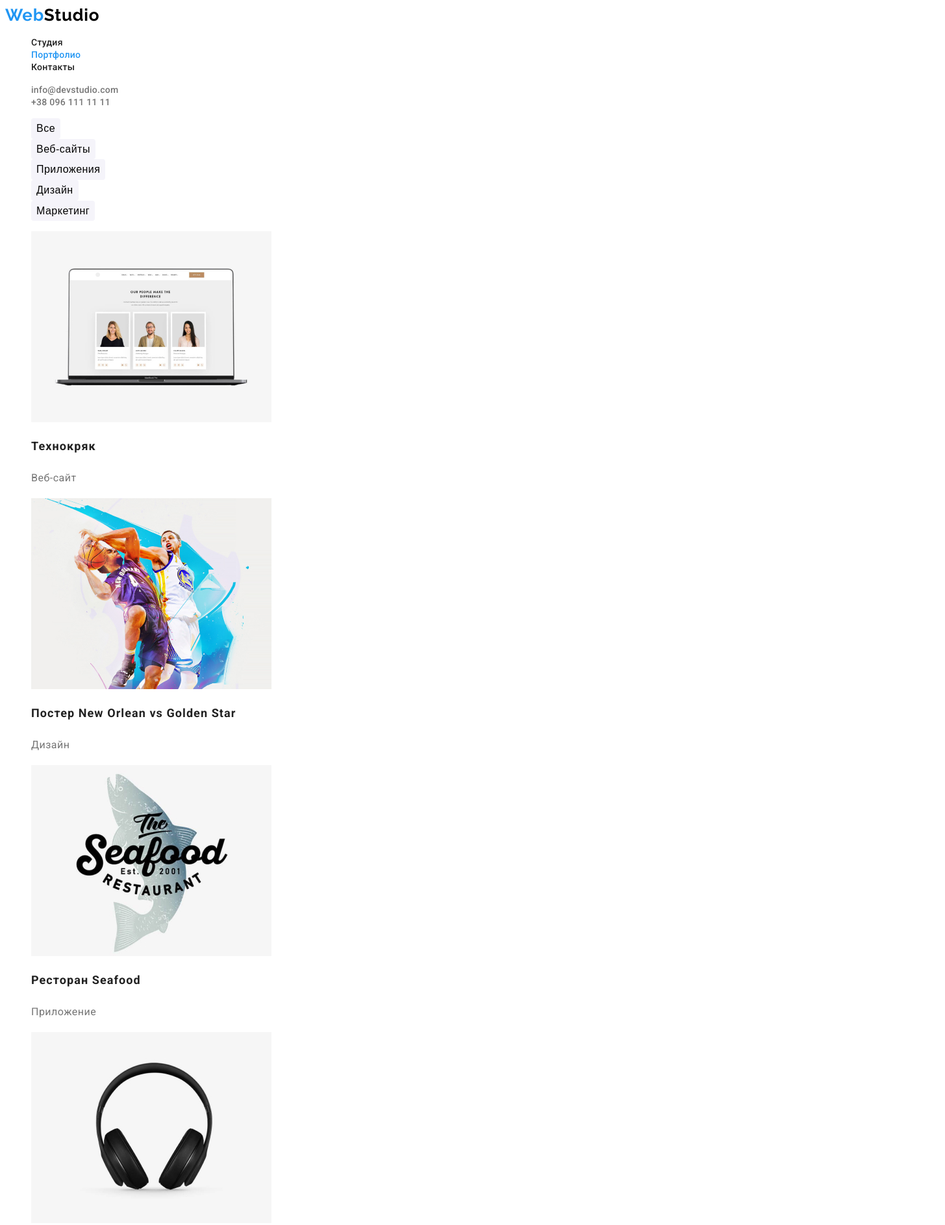
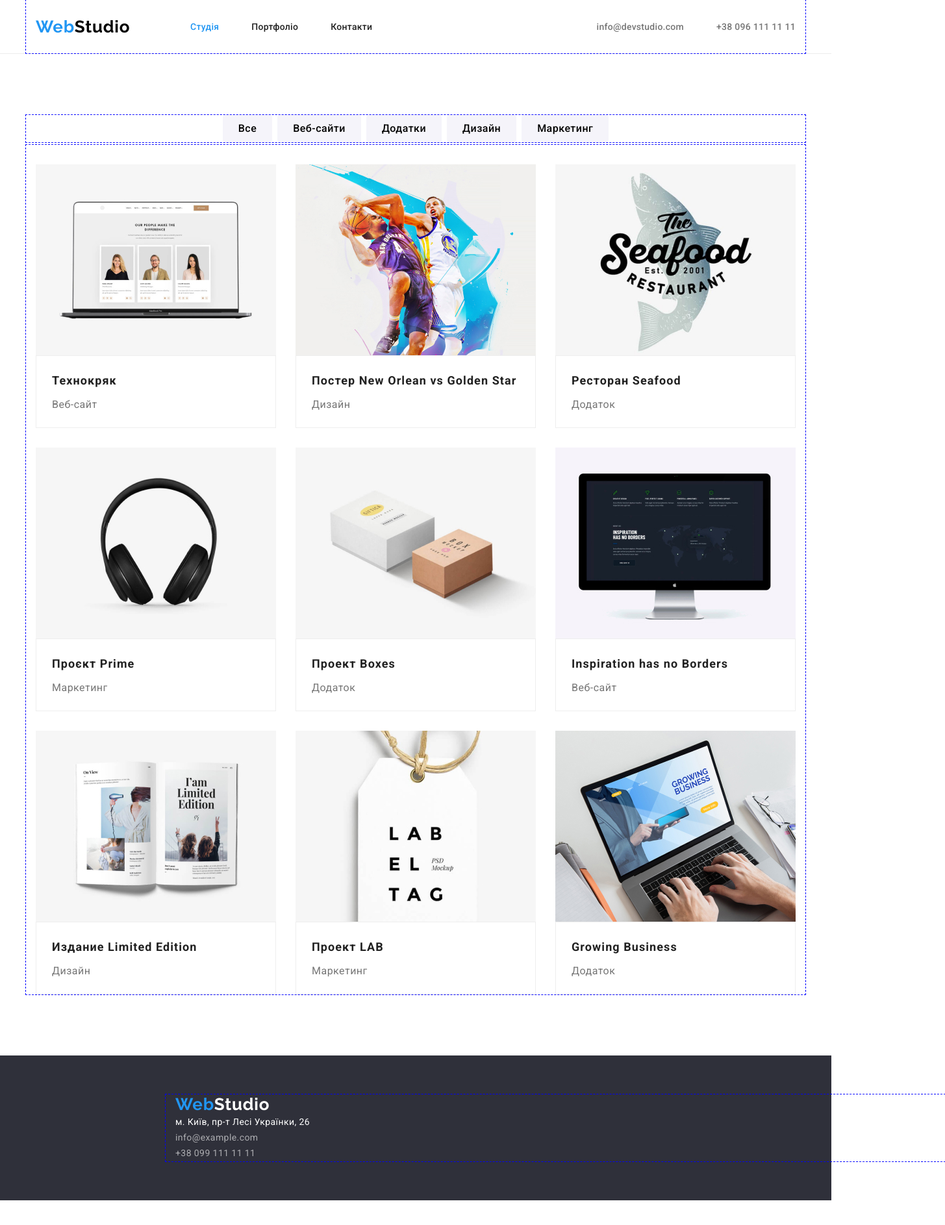
Before and after one commit to nivroku/goit-markup-hw-02, a plain HTML site: page portfolio.html in a window 1280 px wide. Shown: the top 1886 px of the page at 65% size, 1455 px wide, since content can reach past the window. After the commit the page ends 1848 px from the top, so only its background shows below. Drawn offline with nearby package versions, Linux system fonts and the light colour scheme.

Commit message:
Модуль 3 - Блокова модель, Flexbox

```diff
--- a/portfolio.html
+++ b/portfolio.html
@@ -4,7 +4,10 @@
     <meta charset="UTF-8">
     <meta http-equiv="X-UA-Compatible" content="IE=edge">
     <meta name="viewport" content="width=device-width, initial-scale=1.0">
-    <title>Портфолио</title>
+    <title>Портфоліо</title>
+    <!--Normalize s-->
+    <link rel="stylesheet" href="https://cdn.jsdelivr.net/npm/modern-normalize@1.1.0/modern-normalize.min.css">
+    <!--Normalize e-->
     <link rel="preconnect" href="https://fonts.googleapis.com">
     <link rel="preconnect" href="https://fonts.gstatic.com" crossorigin>
     <link
@@ -14,107 +17,117 @@
 </head>
 <body>
     <!-- Шапка-->
-    <header>
-        <nav>
-            <a href="#" class="logo"><span class="logo-web">Web</span><span class="logo-studio">Studio</span></a>
-            <ul class="list">
-                <li><a href="./index.html" class="site-nav">Студия</a></li>
-                <li><a href="#" class="site-nav name-portfolio">Портфолио</a></li>
-                <li><a href="#" class="site-nav">Контакты</a></li>
+    <header class="header-wrapper">
+        <div class="container header-container">
+            <nav class="header-nav">
+                <a href="#" class="logo logo-header"><span class="logo-web">Web</span><span
+                        class="logo-studio">Studio</span></a>
+                <ul class="list header-list">
+                    <li><a href="#" class="site-nav name-studio">Студія</a></li>
+                    <li><a href="./portfolio.html" class="site-nav">Портфоліо</a></li>
+                    <li><a href="#" class="site-nav">Контакти</a></li>
                 </ul>
             </nav>
-        <ul class="list">
-            <li><a class="contacts-header" href="info@devstudio.com">info@devstudio.com</a></li>
-            <li><a class="contacts-header" href="tell:+380961111111">+38 096 111 11 11</a></li>
+            <ul class="list header-contacts">
+                <li><a class="contacts-header header-site" href="info@devstudio.com">info@devstudio.com</a></li>
+                <li><a class="contacts-header header-phone" href="tell:+380961111111">+38 096 111 11 11</a></li>
             </ul>
+        </div>
     </header>
     <main>
-        <section>
-           <ul class="list">
+        <section class="section">
+            <div class="container">
+             <ul class="list flex-portfolio-buttons">
                  <li><button type="button" class="button-portfolio">Все</button></li>
-             <li><button type="button" class="button-portfolio">Веб-сайты</button></li>
-             <li><button type="button" class="button-portfolio">Приложения</button></li>
+                 <li><button type="button" class="button-portfolio">Веб-сайти</button></li>
+                 <li><button type="button" class="button-portfolio">Додатки</button></li>
                  <li><button type="button" class="button-portfolio">Дизайн</button></li>
                  <li><button type="button" class="button-portfolio">Маркетинг</button></li>
              </ul>
-            <ul class="list">
-                <li>
+            </div>
+            <div class="container">
+              <ul class="list flex-portfolio portfolio-wrapper portfolio-title">
+                 <li class="portfolio-cards">
                      <a href="#" class="link">
                      <img src="./images/img-tehno.jpg" alt="laptop" width="370">
-                    <h2 class="project-title">Технокряк</h2>
-                    <p class="project-description">Веб-сайт</p>
+                     <div><h2 class="project-title">Технокряк</h2>
+                     <p class="project-description">Веб-сайт</p></div>
                      </a>
                  </li>
-                <li>
+                 <li class="portfolio-cards">
                      <a href="#">
                      <img src="./images/img-orlean.jpg" alt="Постер New Orlean vs Golden Star" width="370">
-                    <h2 class="project-title">Постер New Orlean vs Golden Star</h2>
-                    <p class="project-description">Дизайн</p>
+                     <div><h2 class="project-title">Постер New Orlean vs Golden Star</h2>
+                     <p class="project-description">Дизайн</p></div>
                      </a>
                   </li>
-                <li>
+                 <li class="portfolio-cards">
                      <a href="#">
                      <img src="./images/img-seafood.jpg" alt="Seafood" width="370">
-                    <h2 class="project-title">Ресторан Seafood</h2>
-                    <p class="project-description">Приложение</p>
+                     <div><h2 class="project-title">Ресторан Seafood</h2>
+                     <p class="project-description">Додаток</p></div>
                      </a>
                  </li>
-                <li>
+                 <li class="portfolio-cards">
                      <a href="#">
                      <img src="./images/img-prime.jpg" alt="headphone" width="370">
-                    <h2 class="project-title">Проект Prime</h2>
-                    <p class="project-description">Маркетинг</p>
+                     <div><h2 class="project-title">Проєкт Prime</h2>
+                     <p class="project-description">Маркетинг</p></div>
                      </a>
                  </li>
-                <li>
+                 <li class="portfolio-cards">
                      <a href="#">
                      <img src="./images/img-boxes.jpg" alt="Boxes" width="370">
-                    <h2 class="project-title">Проект Boxes</h2>
-                    <p class="project-description">Приложение</p>
+                     <div><h2 class="project-title">Проект Boxes</h2>
+                     <p class="project-description">Додаток</p></div>
                      </a>
                  </li>
-                <li>
+                 <li class="portfolio-cards">
                      <a href="#">
                      <img src="./images/img-inspiration.jpg" alt="monitor" width="370">
-                    <h2 class="project-title">Inspiration has no Borders</h2>
-                    <p class="project-description">Веб-сайт</p>
+                     <div><h2 class="project-title">Inspiration has no Borders</h2>
+                     <p class="project-description">Веб-сайт</p></div>
                      </a>
                  </li>
-                <li>
+                 <li class="portfolio-cards">
                      <a href="#">
                      <img src="./images/img-limited.jpg" alt="magazine" width="370">
-                    <h2 class="project-title">Издание Limited Edition</h2>
-                    <p class="project-description">Дизайн</p>
+                     <div><h2 class="project-title">Издание Limited Edition</h2>
+                    <p class="project-description">Дизайн</p></div>
                      </a>
                   </li>
-                <li>
+                  <li class="portfolio-cards">
                      <a href="#">
                      <img src="./images/img-lab.jpg" alt="emblem" width="370">
-                    <h2 class="project-title">Проект LAB</h2>
-                    <p class="project-description">Маркетинг</p>
+                     <div><h2 class="project-title">Проект LAB</h2>
+                    <p class="project-description">Маркетинг</p></div>
                      </a>
                   </li>
-                <li>
+                  <li class="portfolio-cards">
                      <a href="#">
                      <img src="./images/img-business.jpg" alt="laptop and hands" width="370">
-                    <h2 class="project-title">Growing Business</h2>
-                    <p class="project-description">Приложение</p>
+                     <div><h2 class="project-title">Growing Business</h2>
+                    <p class="project-description">Додаток</p></div>
                      </a>
                   </li>
+
               </ul>
+         </div>
         </section>
 
     </main>
     <!--Підвал-->
     <footer class="footer">
+        <div class="container">
           <a href="#" class="logo"><span class="logo-web">Web</span><span class="logo-studio-footer">Studio</span></a>
           <address>
              <ul class="list">
-                <li><a class="adress-footer" href="#">г. Киев, пр-т Леси Украинки, 26</a></li>
+                 <li><a class="adress-footer" href="#">м. Київ, пр-т Лесі Українки, 26</a></li>
                  <li><a class="contacts-footer" href="info@example.com">info@example.com</a></li>
                  <li><a class="contacts-footer" href="tell:+380991111111">+38 099 111 11 11</a></li>
              </ul>
           </address>
+      </div>
     </footer>
 </body>
 </html>
--- a/styles.css
+++ b/styles.css
@@ -1,4 +1,13 @@
 /*General*/
+
+/* html {
+    box-sizing: border-box;}
+
+*,
+*::before,
+*::after {
+    box-sizing: inherit;}*/
+
 :root{
     --brand-color: #2196F3;
     --footer-background-color: #2F303A;
@@ -11,8 +20,44 @@ body{
     color: var(--text-color);
 }
 
+/*скидання стилів s*/
+
+a {
+    text-decoration: none;
+    color: currentColor;}
+
+h1, h2, h3, h4, h5, h6, p {
+    margin: 0;}
+
+ul, ol {
+    list-style: none;
+    padding: 0;
+    margin: 0;}
+
+img{
+    display: block;
+}
+/*скидання стилів e*/
+
+.container {
+    width: 1200px;
+    margin: 0 auto;
+    padding: 0 15px;
+    outline: 1px dashed blue;
+}
+
+
+
+
 /*logo*/
+.header-container {
+    display: flex;
+    align-items: center;
+}
 
+.header-wrapper {
+    border-bottom: 1px solid #ECECEC;
+}
 .logo {
     font-family: 'Raleway';
     font-style: normal;
@@ -22,6 +67,41 @@ body{
     letter-spacing: 0.03em;
 }
 
+.logo-header {
+    width: 145px;
+    /* margin-left: 215px;  */
+    margin-right: 93px;
+}
+
+.header-list {
+    display: flex;
+    gap: 50px;
+}
+
+.header-nav {
+    display: flex;
+    margin-right: auto;
+    align-items: center;
+}
+.header-contacts {
+    display: flex;
+    padding-top: 32px;
+    padding-bottom: 32px;
+}
+
+.header-site {
+    margin-right: 50px;
+
+}
+
+/* .header-phone {
+
+} */
+
+.logo-footer {
+    margin-bottom: 20px;
+}
+
 .logo-web {
     color: var(--brand-color);}
 
@@ -29,12 +109,13 @@ body{
     color: #000000;}
 
 .logo-studio-footer {
-    color: #FFFFFF;
-}
+    color: #FFFFFF;}
 
 a:link {
-    text-decoration: none;
-}
+    text-decoration: none;}
+
+.link {
+    display: inline-block;}
 
 /*Site nav*/
 
@@ -44,58 +125,64 @@ a:link {
     line-height: 1.14;
     letter-spacing: 0.02em;
     color: var(--text-color);
+    padding-top: 32px;
+    padding-bottom: 32px;
 }
 
+
+
 .name-studio {
-    color: var(--brand-color);
-}
+    color: var(--brand-color);}
 
 .name-portfolio {
-    color: var(--brand-color);
-}
+    color: var(--brand-color);}
 
 .site-nav:hover,
 .site-nav:focus{
-    color: var(--brand-color);
-}
+    color: var(--brand-color);}
+
 .contacts-header {
     color: var(--paragraph-color);
     font-weight: 500;
     font-size: 14px;
     line-height: 1.14;
     letter-spacing: 0.02em;
+    padding-top: 32px;
+    padding-bottom: 32px;
 }
 
 .contacts-footer {
     color: rgba(100%, 100%, 100%, 60%);
     font-size: 14px;
     line-height: 1.7;
-    letter-spacing: 0.03em;
-}
+    letter-spacing: 0.03em;}
 
 .contacts-header:hover,
 .contacts-header:focus{
-    color: var(--brand-color);
-}
+    color: var(--brand-color);}
 
 .contacts-footer:hover,
 .contacts-footer:focus {
-    color: var(--brand-color);
-}
+    color: var(--brand-color);}
 
 .adress-footer {
     color: #FFFFFF;
     font-size: 14px;
     line-height: 1.7;
     letter-spacing: 0.03em;
+    width: 231px;
 }
+
+
 .adress-footer:hover,
 .adress-footer:focus {
     color: var(--brand-color);}
 
-.footer{
+.footer {
     background-color: var(--footer-background-color);
+    padding: 60px 825px 60px 255px;
 }
+
 .list{
     list-style: none;
     font-style: normal;
@@ -103,7 +190,6 @@ a:link {
 
 /*hero*/
 .hero {
-    background-color: var(--footer-background-color);
     color: #FFFFFF;
     text-align: center;
     text-transform: uppercase;
@@ -111,6 +197,15 @@ a:link {
     font-size: 44px;
     line-height: 1.4;
     letter-spacing: 0.06em;
+    width: 696px;
+    text-align: center;
+    margin-left: 252px;
+}
+
+.hero-section {
+    background-color: var(--footer-background-color);
+    padding: 200px 252px;
+
 }
 
 /*Button*/
@@ -124,6 +219,13 @@ a:link {
     border-radius: 4px;
     letter-spacing: 0.06em;
     cursor: pointer;
+    /* width: 200px; */
+    /* margin: 30px 692px 200px 692px; */
+    margin-left: 492px;
+    margin-top: 30px;
+    min-width: 220px;
+    min-height: 50px;
+    padding: 9px 31px;
 }
 
 .button:hover,
@@ -131,22 +233,7 @@ a:link {
     background-color: #117dd4;
 }
 
-.button-portfolio {
-    background-color: #F5F4FA;
-    font-weight: 500;
-    font-size: 16px;
-    line-height: 1.6;
-    letter-spacing: 0.03em;
-    border-color: transparent;
-    border-radius: 4px;
-    cursor: pointer;
-}
 
-.button-portfolio:hover,
-.button-portfolio:focus {
-    background-color: var(--brand-color);
-    color: #FFFFFF;
-}
 
 .title {
     font-weight: 700;
@@ -154,6 +241,7 @@ a:link {
     line-height: 1.17;
     text-align: center;
     letter-spacing: 0.03em;
+    margin-bottom: 50px;
 }
 
 .about-title h2 {
@@ -162,6 +250,7 @@ a:link {
     line-height: 1.14;
     letter-spacing: 0.03em;
     text-transform: uppercase;
+    margin-bottom: 10px;
 }
 
 .about-paragraph {
@@ -181,6 +270,8 @@ a:link {
     line-height: 1.18;
     letter-spacing: 0.03em;
     text-align: center;
+    margin-top: 30px;
+    margin-bottom: 10px;
 }
 
 .team-position {
@@ -189,8 +280,47 @@ a:link {
     line-height: 1.18;
     letter-spacing: 0.03em;
     text-align: center;
+    margin-bottom: 30px;
 }
 
+.team-wrapper {
+    /* padding-left: 5px;
+    padding-right: 5px; */
+    /* padding-top: 30px; */
+    /* padding-bottom: 30px; */
+    border: 1px solid #c2c2c2;
+    background-color: #FFFFFF;
+}
+
+/*section about*/
+
+.flex-team {
+    display: flex;
+    gap: 30px;
+}
+
+.flex-works {
+    display: flex;
+    gap: 30px;
+}
+
+.flex-details {
+    display: flex;
+    gap: 30px;
+}
+
+.section {
+    padding-top: 94px;
+    padding-bottom: 94px;
+}
+
+.section-paragraph {
+    padding-top: 93px;
+}
+.site-footer {
+    margin-top: 9px;
+    margin-bottom: 9px;
+}
 /*portfolio*/
 
 .project-title {
@@ -207,3 +337,49 @@ a:link {
     letter-spacing: 0.03em;
     color: var(--paragraph-color);
 }
+.button-portfolio {
+    background-color: #F5F4FA;
+    font-weight: 500;
+    font-size: 16px;
+    line-height: 1.6;
+    letter-spacing: 0.03em;
+    border-color: transparent;
+    border-radius: 4px;
+    cursor: pointer;
+    padding: 6px 22px;
+}
+
+.button-portfolio:hover,
+.button-portfolio:focus {
+    background-color: var(--brand-color);
+    color: #FFFFFF;
+}
+
+.flex-portfolio-buttons {
+    display: flex;
+    margin-bottom: 34px;
+    justify-content: center;
+    gap: 8px;
+}
+
+.flex-portfolio {
+    display: flex;
+    flex-wrap: wrap;
+    width: 1200px;
+    margin-top: -30px;
+    margin-left: -30px;
+}
+
+.portfolio-cards {
+    flex-basis: calc(100% / 3 - 30px);
+    margin-top: 30px;
+    margin-left: 30px;
+}
+
+.portfolio-wrapper div {
+    border: 1px solid #EEEEEE;
+    padding: 20px 24px;
+}
+.portfolio-title h2 {
+    margin-bottom: 4px;
+}
```
Also changed, not shown: index.html (+58 -43 lines), 1 other file. Lines whose indentation alone changed are shown as unchanged.
